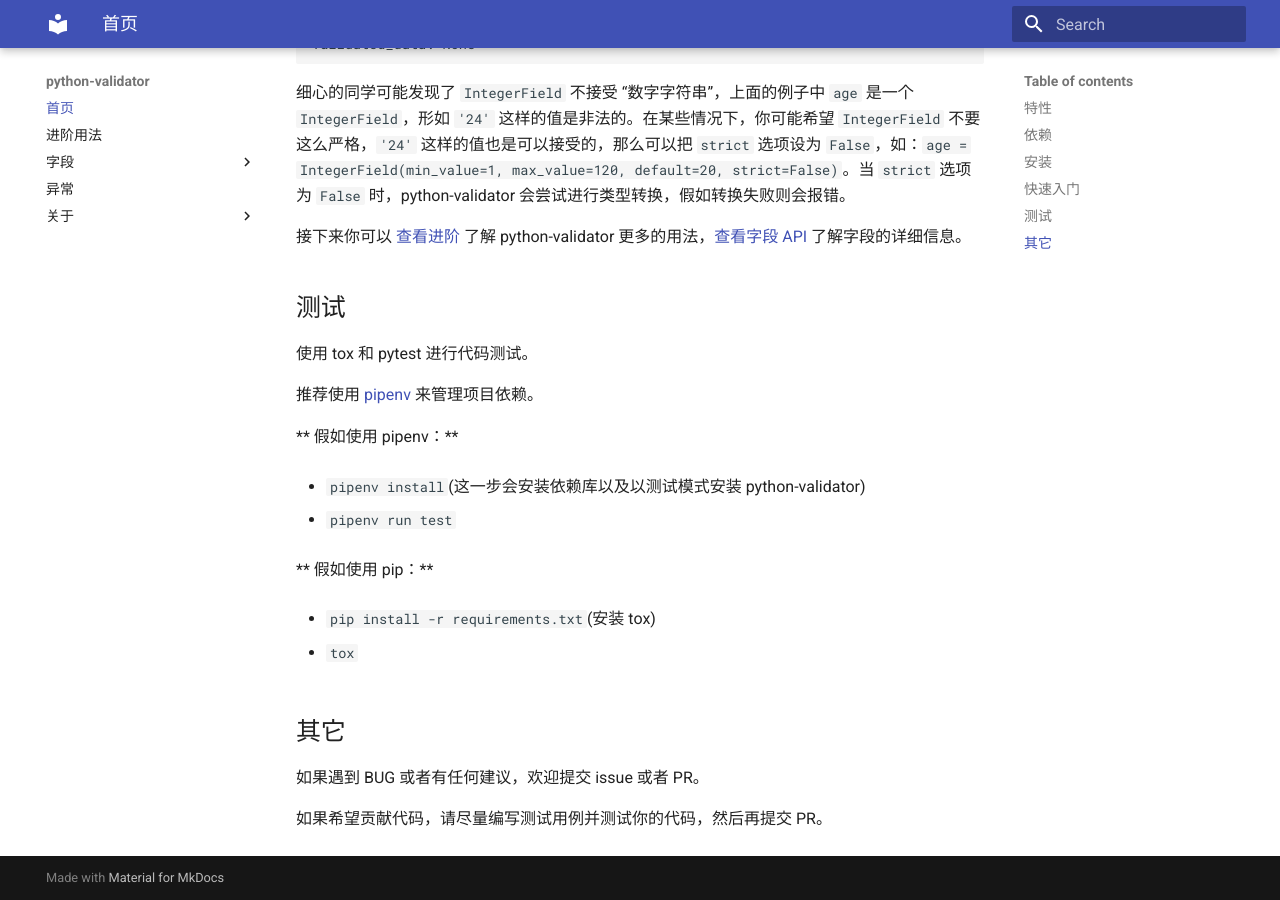
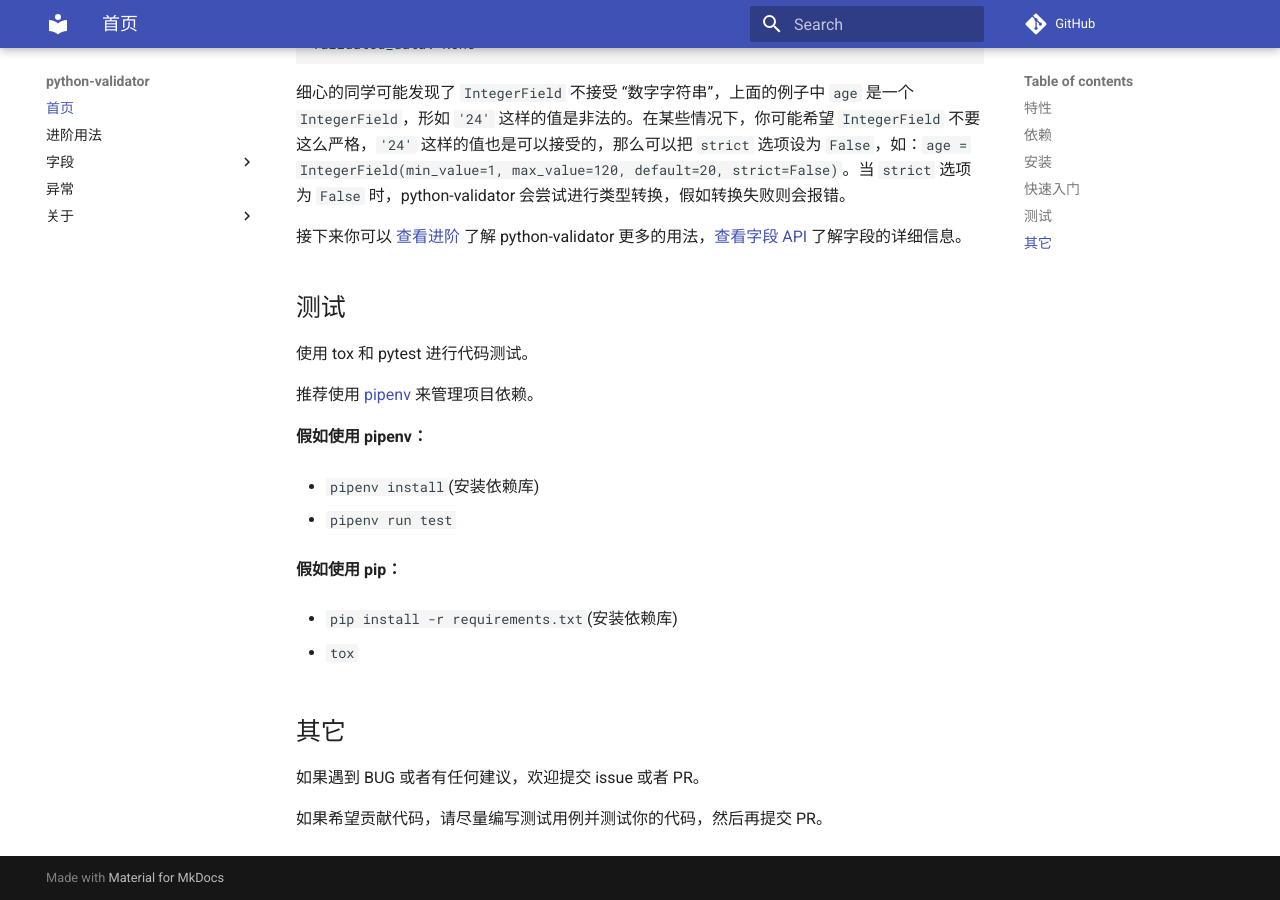
Before and after one commit to ausaki/python-validator, an MkDocs documentation site: the page built from docs/index.md, in a window 1280 px wide and 900 px high, scrolled down 3026 px. Built offline with MkDocs 1.6.1 and Material for MkDocs 9.7.7, drawn with Linux system fonts in a browser that asks for light colours; comment, search, counter and statistics services are not loaded; old or Windows-style settings are respelled for this version of MkDocs.

Commit message:
update doc

```diff
--- a/docs/index.md
+++ b/docs/index.md
@@ -156,15 +156,15 @@ validated_data: None
 
 推荐使用 [pipenv](https://github.com/pypa/pipenv) 来管理项目依赖。
 
-** 假如使用 pipenv：**
+**假如使用 pipenv：**
 
-- `pipenv install`(这一步会安装依赖库以及以测试模式安装 python-validator)
+- `pipenv install`(安装依赖库)
 
 - `pipenv run test`
 
-** 假如使用 pip：**
+**假如使用 pip：**
 
-- `pip install -r requirements.txt`(安装 tox)
+- `pip install -r requirements.txt`(安装依赖库)
 
 - `tox`
 
--- a/mkdocs.yml
+++ b/mkdocs.yml
@@ -11,3 +11,4 @@ pages:
   - 关于:
     - 历史版本: history.md
     - LICENSE: license.md
+repo_url: https://github.com/ausaki/python-validator/
```
Also changed, not shown: README.md (+4 -4 lines).
